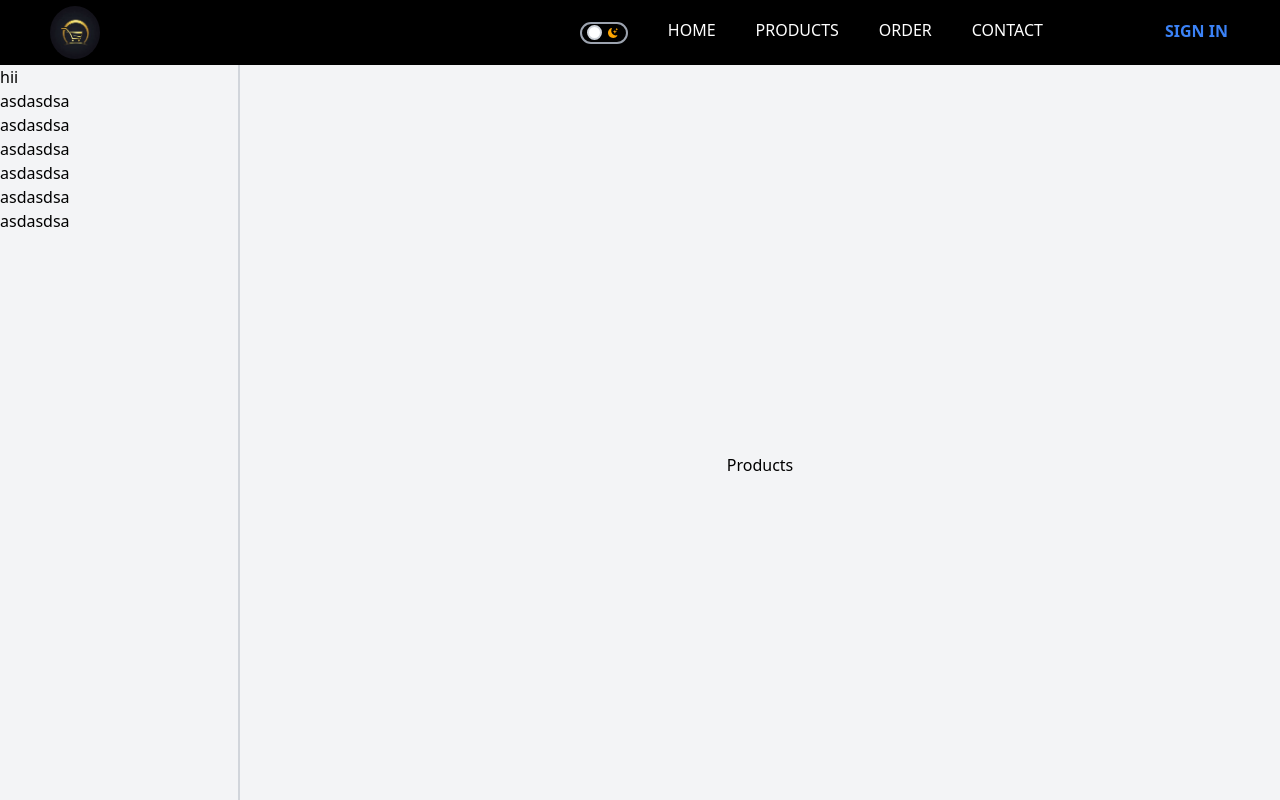
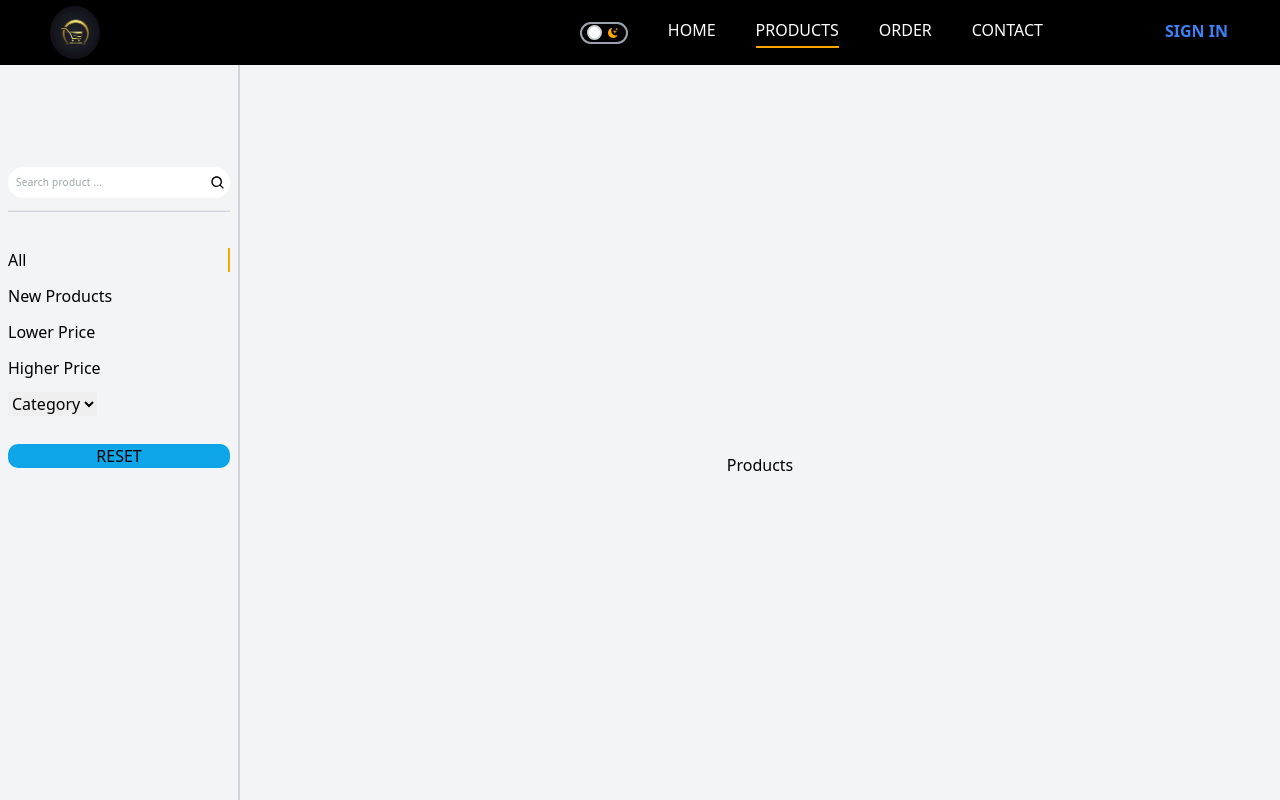
Before and after one commit to rianhz/shoe-store-with-nextauth, a Next.js app: page /product in a window 1280 px wide. Shown: the top 800 px of the page. Built offline with nearby package versions, Linux system fonts and the light colour scheme; no server answers.

Commit message:
setup aside nav

```diff
--- a/src/app/product/add-new-product/page.tsx
+++ b/src/app/product/add-new-product/page.tsx
@@ -17,7 +17,7 @@ const page = () => {
 		borderRadius: 2,
 		borderColor: "#eeeeee",
 		borderStyle: "dashed",
-		backgroundColor: "#fafafe",
+		backgroundColor: "rgb(243 244 246)",
 		color: "#bdbdbd",
 		outline: "none",
 		transition: "border .24s ease-in-out",
@@ -51,7 +51,6 @@ const page = () => {
 	const {
 		getRootProps: getSlidesProps,
 		getInputProps: getSlidesInputProps,
-
 		isFocused: isFocusedSlides,
 		isDragAccept: isDragAcceptSlides,
 		isDragReject: isDragRejectSlides,
@@ -62,16 +61,7 @@ const page = () => {
 		onDrop: (files) => console.log(files),
 	});
 
-	const styleBanner = useMemo(
-		() => ({
-			...baseStyle,
-			...(isFocusedBanner ? focusedStyle : {}),
-			...(isDragAcceptBanner ? acceptStyle : {}),
-			...(isDragRejectBanner ? rejectStyle : {}),
-		}),
-		[isFocusedBanner, isDragAcceptBanner, isDragRejectBanner]
-	);
-	const styleSlides = useMemo(
+	const style = useMemo(
 		() => ({
 			...baseStyle,
 			...(isFocusedSlides ? focusedStyle : {}),
@@ -90,9 +80,7 @@ const page = () => {
 			}`}
 		>
 			<div className="p-3 flex justify-center items-center min-h-screen w-full">
-				<form
-					className={`w-[400px] bg-gray-300 rounded-lg px-4 py-10 text-black`}
-				>
+				<form className={`w-[400px] bg-white rounded-lg px-4 py-10 text-black`}>
 					<h1 className="text-[24px] font-bold uppercase text-center">
 						New Product
 					</h1>
@@ -104,7 +92,7 @@ const page = () => {
 							type="text"
 							name="product"
 							id="product"
-							className="w-full mt-1 rounded-md px-2 py-1 outline-none"
+							className="bg-gray-100 w-full mt-1 rounded-md px-2 py-1 outline-none"
 						/>
 					</div>
 					<div className="w-full mt-2">
@@ -115,28 +103,28 @@ const page = () => {
 							type="text"
 							name="price"
 							id="price"
-							className="w-full mt-1 rounded-md px-2 py-1 outline-none"
+							className="bg-gray-100 w-full mt-1 rounded-md px-2 py-1 outline-none"
 						/>
 					</div>
-					<div className="w-full mt-2 dropzone">
+					<div className="w-full mt-2 ">
 						<label htmlFor="banner" className="font-semibold">
 							Banner
 						</label>
-						<div {...getBannerProps({ styleBanner })}>
+						<div {...getBannerProps({ style })}>
 							<input type="file" {...GetBannerInputProps()} />
-							<AiFillFolderAdd />
-							<p className="text-center">Drag 'n' drop product banner</p>
+							<AiFillFolderAdd className="mx-auto fill-current text-gray-500" />
+							<p className="text-center text-gray-500">Drop product banner</p>
 						</div>
 					</div>
 
-					<div className="w-full mt-2 dropzone">
+					<div className="w-full mt-2 ">
 						<label htmlFor="slides" className="font-semibold">
-							Slides
+							Preview
 						</label>
-						<div {...getSlidesProps({ styleSlides })}>
+						<div {...getSlidesProps({ style })}>
 							<input type="file" {...getSlidesInputProps()} />
-							<AiFillFolderAdd />
-							<p className="text-center">
+							<AiFillFolderAdd className="mx-auto fill-current text-gray-500" />
+							<p className="text-center text-gray-500">
 								Drop your highlight images, max 5 images
 							</p>
 						</div>
--- a/src/components/Footer/Footer.tsx
+++ b/src/components/Footer/Footer.tsx
@@ -6,7 +6,7 @@ const Footer = () => {
 	const { theme } = useContext(themeContext);
 	return (
 		<footer
-			className={`w-full h-[40px] mt-[50px] flex justify-center items-center transition duration-500 ${
+			className={`w-full h-[70px] flex justify-center items-center transition duration-500 ${
 				theme === "dark" ? "dark text-light" : "bg-light"
 			}`}
 		>
--- a/src/components/Navbar/Navbar.tsx
+++ b/src/components/Navbar/Navbar.tsx
@@ -55,7 +55,7 @@ const Navbar = () => {
 				<Link
 					href={"/product"}
 					className={`pb-[4px] border-solid border-b-2 border-transparent hover:border-orange-300 transition duration-500 ${
-						location === "/products" ? "active" : ""
+						location === "/product" ? "active" : ""
 					}`}
 				>
 					products
--- a/src/components/SideNavProduct/AsideNav.tsx
+++ b/src/components/SideNavProduct/AsideNav.tsx
@@ -1,15 +1,94 @@
-import React from "react";
+"use client";
+import React, { useState } from "react";
+import { BiSearch } from "react-icons/bi";
 
 const AsideNav = () => {
+	const [searchingText, setSearchingText] = useState<string>("");
+	const [searchingProduct, setSearchingProduct] = useState<string>("all");
+	const [searchingSelectText, setSearchingSelectText] = useState<string>("");
+
+	const handleSelect = (e: React.ChangeEvent<HTMLSelectElement>) => {
+		setSearchingSelectText(e.target.value);
+	};
+
+	const handleReset = () => {
+		setSearchingProduct("all");
+		setSearchingSelectText("");
+		setSearchingText("");
+	};
+
 	return (
-		<aside className="w-[240px] min-h-full bg-transparent flex flex-col border-solid border-r-2 border-gray-300">
-			<h1>hii</h1>
-			<span>asdasdsa</span>
-			<span>asdasdsa</span>
-			<span>asdasdsa</span>
-			<span>asdasdsa</span>
-			<span>asdasdsa</span>
-			<span>asdasdsa</span>
+		<aside className="w-[240px] min-h-full bg-transparent flex flex-col justify-start items-center gap-3 border-solid border-r-2 border-gray-300 px-2 py-8 ">
+			<div className="relative w-full mt-[70px] ">
+				<input
+					type="text"
+					value={searchingText}
+					onChange={(e) => setSearchingText(e.target.value)}
+					className="w-full outline-none rounded-lg text-[10px] p-2 tracking-wide"
+					placeholder="Search product ..."
+				/>
+				<BiSearch className="absolute right-1 top-0 transform translate-y-[50%]" />
+			</div>
+			<hr className="bg-gray-300 w-full h-[2px]" />
+			<div className="mt-6 flex justify-center items-start flex-col gap-3 w-full">
+				<p
+					className={`cursor-pointer w-full border-solid border-r-2 ${
+						searchingProduct === "all"
+							? "border-my-orange"
+							: "border-transparent"
+					} transition duration-300 hover:border-my-orange`}
+					onClick={() => setSearchingProduct("all")}
+				>
+					All
+				</p>
+				<p
+					className={`cursor-pointer w-full border-solid border-r-2 ${
+						searchingProduct === "new"
+							? "border-my-orange"
+							: "border-transparent"
+					} transition duration-300 hover:border-my-orange `}
+					onClick={() => setSearchingProduct("new")}
+				>
+					New Products
+				</p>
+				<p
+					className={`cursor-pointer w-full border-solid border-r-2 ${
+						searchingProduct === "low"
+							? "border-my-orange"
+							: "border-transparent"
+					} transition duration-300 hover:border-my-orange`}
+					onClick={() => setSearchingProduct("low")}
+				>
+					Lower Price
+				</p>
+				<p
+					className={`cursor-pointer w-full border-solid border-r-2 ${
+						searchingProduct === "high"
+							? "border-my-orange"
+							: "border-transparent"
+					} transition duration-300 hover:border-my-orange`}
+					onClick={() => setSearchingProduct("high")}
+				>
+					Higher Price
+				</p>
+				<select defaultValue={searchingSelectText} onChange={handleSelect}>
+					<option value="" disabled hidden>
+						Category
+					</option>
+					<option value="male" onClick={() => setSearchingText("male")}>
+						Male
+					</option>
+					<option value="female" onClick={() => setSearchingText("female")}>
+						Female
+					</option>
+				</select>
+			</div>
+			<button
+				className="w-full rounded-md bg-sky-500 uppercase mt-4"
+				onClick={handleReset}
+			>
+				Reset
+			</button>
 		</aside>
 	);
 };
--- a/tailwind.config.js
+++ b/tailwind.config.js
@@ -28,6 +28,7 @@ module.exports = {
 				"gradient-mid": "rgba(226, 200, 49, 0.8241421568627451)",
 				"gradient-bottom": "rgb(206, 202, 230)",
 				"gray-thin": "rgba(197, 192, 192, 0.4)",
+				"my-orange": "#ffa500",
 			},
 			backgroundImage: {
 				"gradient-radial": "radial-gradient(var(--tw-gradient-stops))",
```
